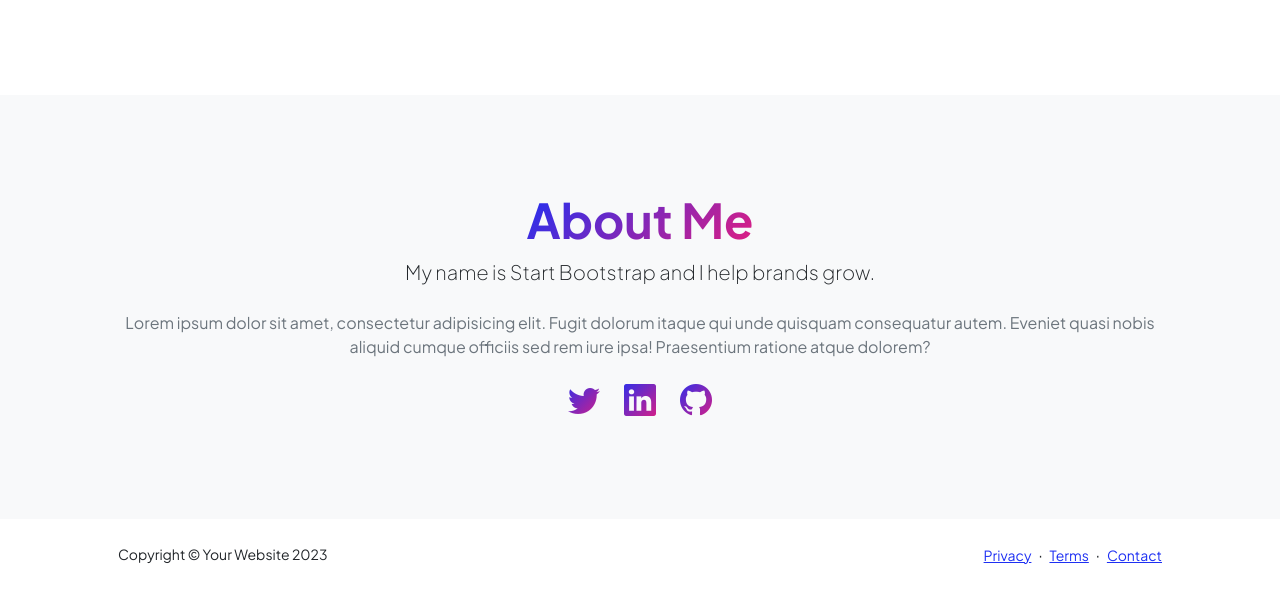
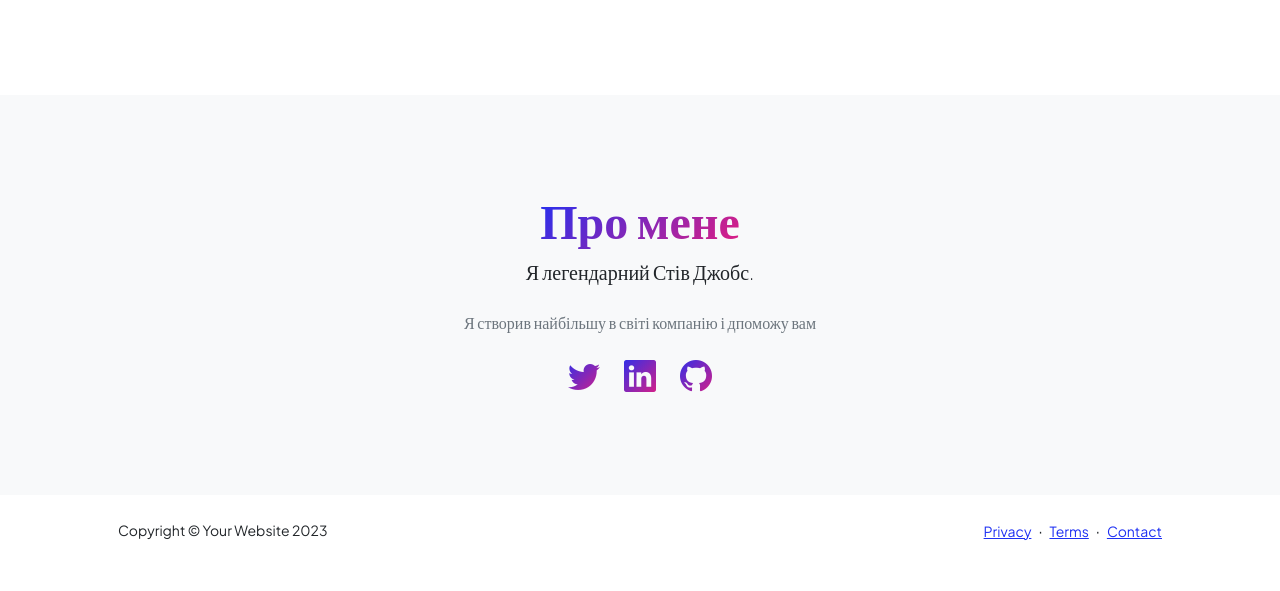
Before and after one commit to AdzhiievAli/lab_3_stevejobs_resume, a Django app: page / in a window 1280 px wide. Shown: the part 970-1561 px from the top of the page. After the commit the page ends 1510 px from the top, so only its background shows below. Run offline with Django 5.2, Linux system fonts and the light colour scheme; some libraries are stand-ins or nearby versions.

Commit message:
Update index.html

```diff
--- a/resume_project/resume_app/templates/index.html
+++ b/resume_project/resume_app/templates/index.html
@@ -24,7 +24,7 @@
             <!-- Navigation-->
             <nav class="navbar navbar-expand-lg navbar-light bg-white py-3">
                 <div class="container px-5">
-                    <a class="navbar-brand" href="{% url 'index' %}"><span class="fw-bolder text-primary">Start Bootstrap</span></a>
+                    <a class="navbar-brand" href="{% url 'index' %}"><span class="fw-bolder text-primary">Стів Джобс</span></a>
                     <button class="navbar-toggler" type="button" data-bs-toggle="collapse" data-bs-target="#navbarSupportedContent" aria-controls="navbarSupportedContent" aria-expanded="false" aria-label="Toggle navigation"><span class="navbar-toggler-icon"></span></button>
                     <div class="collapse navbar-collapse" id="navbarSupportedContent">
                         <ul class="navbar-nav ms-auto mb-2 mb-lg-0 small fw-bolder">
@@ -43,12 +43,12 @@
                         <div class="col-xxl-5">
                             <!-- Header text content-->
                             <div class="text-center text-xxl-start">
-                                <div class="badge bg-gradient-primary-to-secondary text-white mb-4"><div class="text-uppercase">Design &middot; Development &middot; Marketing</div></div>
-                                <div class="fs-3 fw-light text-muted">I can help your business to</div>
-                                <h1 class="display-3 fw-bolder mb-5"><span class="text-gradient d-inline">Get online and grow fast</span></h1>
+                                <div class="badge bg-gradient-primary-to-secondary text-white mb-4"><div class="text-uppercase">Дизайн &middot; Розробка &middot; Маркетинг</div></div>
+                                <div class="fs-3 fw-light text-muted">Допоможу вашому бізнесу</div>
+                                <h1 class="display-3 fw-bolder mb-5"><span class="text-gradient d-inline">Перейти на світовий ринок</span></h1>
                                 <div class="d-grid gap-3 d-sm-flex justify-content-sm-center justify-content-xxl-start mb-3">
-                                    <a class="btn btn-primary btn-lg px-5 py-3 me-sm-3 fs-6 fw-bolder" href="resume.html">Resume</a>
-                                    <a class="btn btn-outline-dark btn-lg px-5 py-3 fs-6 fw-bolder" href="projects.html">Projects</a>
+                                    <a class="btn btn-primary btn-lg px-5 py-3 me-sm-3 fs-6 fw-bolder" href="{% url 'resume' %}">Resume</a>
+                                    <a class="btn btn-outline-dark btn-lg px-5 py-3 fs-6 fw-bolder"href="{% url 'projects' %}">Projects</a>
                                 </div>
                             </div>
                         </div>
@@ -58,7 +58,7 @@
                                 <div class="profile bg-gradient-primary-to-secondary">
                                     <!-- TIP: For best results, use a photo with a transparent background like the demo example below-->
                                     <!-- Watch a tutorial on how to do this on YouTube (link)-->
-                                    <img class="profile-img" src="assets/profile.png" alt="..." />
+                                    <img class="profile-img" src="assets/sjprofile.jpg" alt="..." />
                                     <div class="dots-1">
                                         <!-- SVG Dots-->
                                         <svg version="1.1" xmlns="http://www.w3.org/2000/svg" xmlns:xlink="http://www.w3.org/1999/xlink" x="0px" y="0px" viewBox="0 0 191.6 1215.4" style="enable-background: new 0 0 191.6 1215.4" xml:space="preserve">
@@ -183,9 +183,9 @@
                     <div class="row gx-5 justify-content-center">
                         <div class="col-xxl-8">
                             <div class="text-center my-5">
-                                <h2 class="display-5 fw-bolder"><span class="text-gradient d-inline">About Me</span></h2>
-                                <p class="lead fw-light mb-4">My name is Start Bootstrap and I help brands grow.</p>
-                                <p class="text-muted">Lorem ipsum dolor sit amet, consectetur adipisicing elit. Fugit dolorum itaque qui unde quisquam consequatur autem. Eveniet quasi nobis aliquid cumque officiis sed rem iure ipsa! Praesentium ratione atque dolorem?</p>
+                                <h2 class="display-5 fw-bolder"><span class="text-gradient d-inline">Про мене</span></h2>
+                                <p class="lead fw-light mb-4">Я легендарний Стів Джобс.</p>
+                                <p class="text-muted">Я створив найбільшу в світі компанію і дпоможу вам</p>
                                 <div class="d-flex justify-content-center fs-2 gap-4">
                                     <a class="text-gradient" href="#!"><i class="bi bi-twitter"></i></a>
                                     <a class="text-gradient" href="#!"><i class="bi bi-linkedin"></i></a>
```
